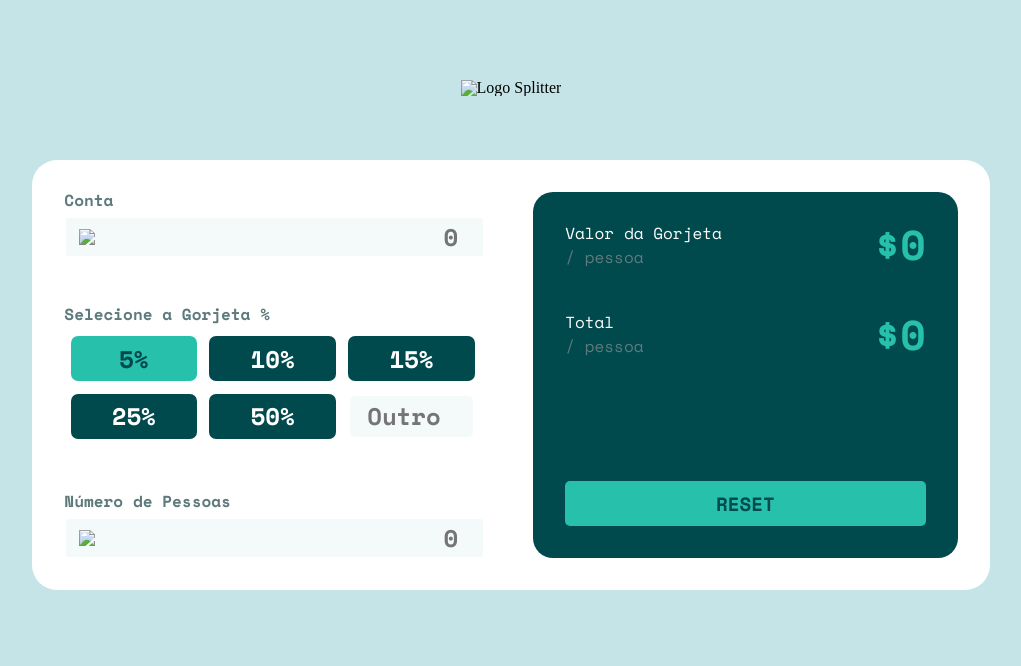
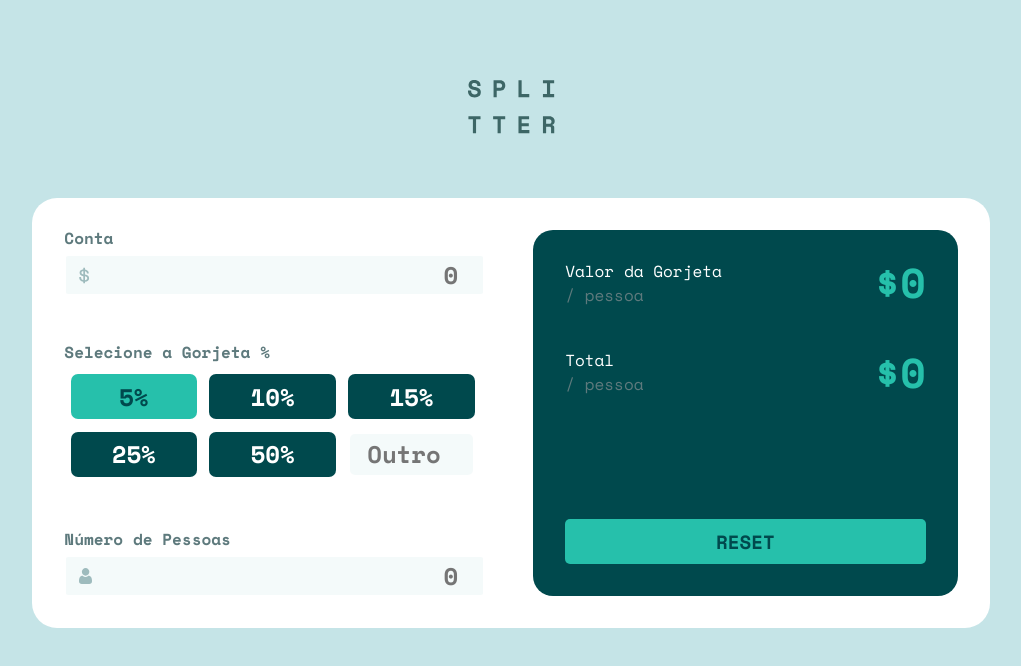
Before and after one commit to helioLJ/calculadora-de-gorjeta, a plain HTML site: page index.html in a window 1280 px wide. Shown: the whole page, without its empty margins (129-1150 px from the left). Drawn offline with nearby package versions, Linux system fonts and the light colour scheme.

Commit message:
Update index.html

```diff
--- a/index.html
+++ b/index.html
@@ -12,14 +12,14 @@
 
 </head>
 <body>
-  <img class="logo" src="assets/images/logo.svg" alt="Logo Splitter" title="Logo Splitter">
+  <img class="logo" src="logo.svg" alt="Logo Splitter" title="Logo Splitter">
   <div class="container">
     <div class="calc">
 
       <div class="calc__bill">
         <h2 class="title">Conta</h2>
         <div class="calc__input-container">
-          <img class="calc__input-container___icon" src="assets/images/icon-dollar.svg">
+          <img class="calc__input-container___icon" src="icon-dollar.svg">
           <input id="bill" class="calc__input-container___input" type="number" placeholder="0">
         </div>
       </div>
@@ -42,7 +42,7 @@
           <span id="people__error" class="people__error"></span>
         </div>
         <div class="calc__input-container">
-          <img class="calc__input-container___icon" src="assets/images/icon-person.svg">
+          <img class="calc__input-container___icon" src="icon-person.svg">
           <input id="num-of-people" class="calc__input-container___input" type="number" placeholder="0">
         </div>
       </div>
```
